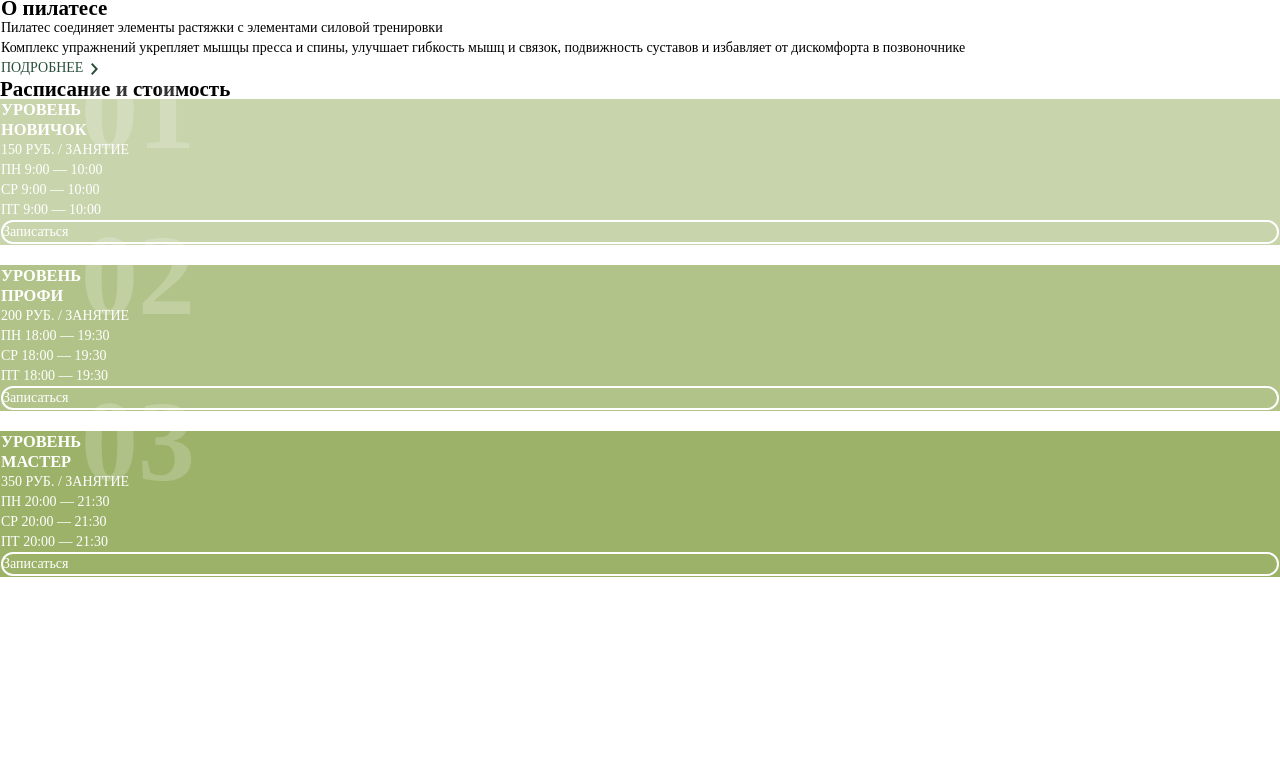
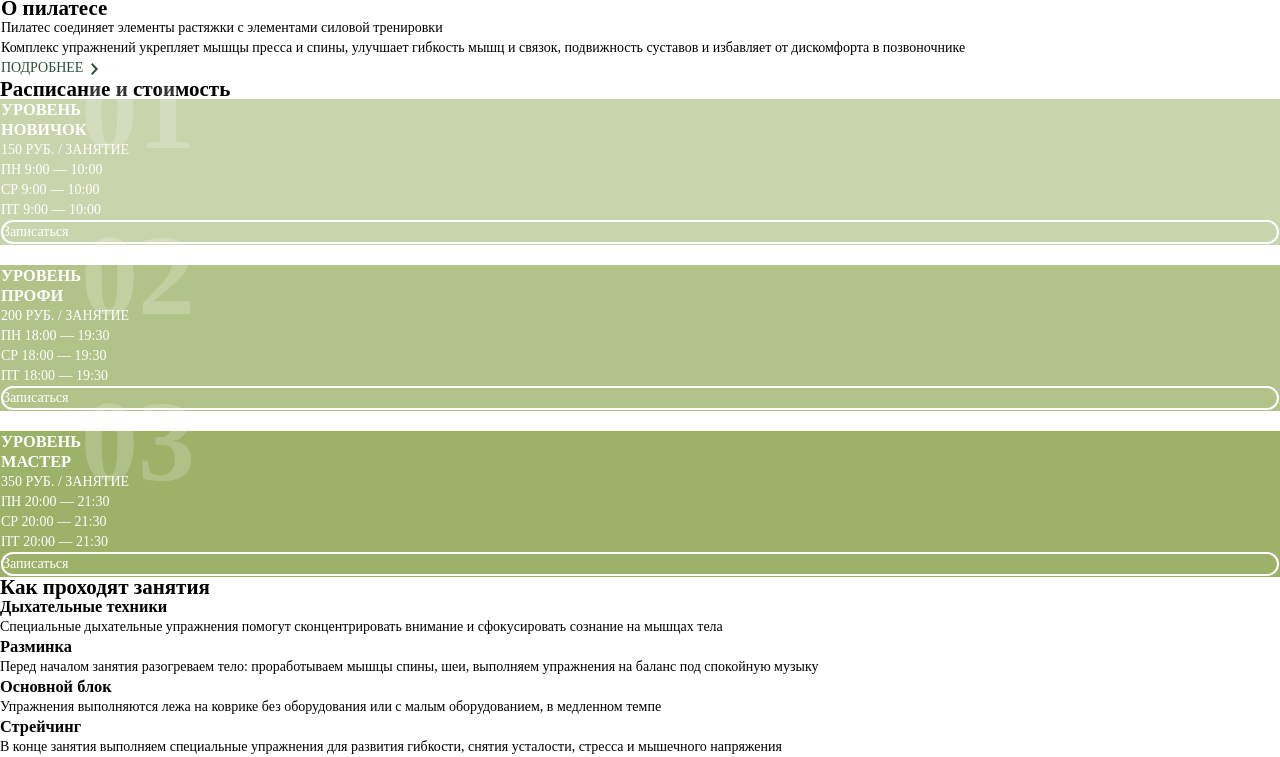
Before and after one commit to ElizavetaRogacheva/Pilates, a website: page app/index.html in a window 1280 px wide. Shown: the part 123-880 px from the top of the page. Before the commit the page ends 800 px from the top, so only its background shows below. Drawn offline with nearby package versions, Linux system fonts and the light colour scheme; files that its build step writes are made by us from their sources.

Commit message:
info-section

```diff
--- a/app/index.html
+++ b/app/index.html
@@ -81,6 +81,35 @@
             </ul>
         </div>
     </section>
+    <section class="info-section">
+        <div class="info-container">
+            <h1 class="info-section__title section-title">Как проходят занятия</h1>
+            <ul class="info-section__list">
+                <li class="info-section__item">
+                    <h3 class="info-item__title">Дыхательные техники</h3>
+                    <p class="info-item__text">Специальные дыхательные упражнения помогут сконцентрировать внимание
+                        и сфокусировать сознание
+                        на мышцах тела</p>
+                </li>
+                <li class="info-section__item">
+                    <h3 class="info-item__title">Разминка</h3>
+                    <p class="info-item__text">Перед началом занятия разогреваем тело: проработываем мышцы спины, шеи, выполняем упражнения на баланс
+                        под спокойную музыку</p>
+
+                </li>
+                <li class="info-section__item">
+                    <h3 class="info-item__title">Основной блок</h3>
+                    <p class="info-item__text">Упражнения выполняются лежа на коврике без оборудования или с малым оборудованием, в медленном темпе </p>
+
+                </li>
+                <li class="info-section__item">
+                    <h3 class="info-item__title">Стрейчинг</h3>
+                    <p class="info-item__text">В конце занятия выполняем специальные упражнения для развития гибкости, снятия усталости, стресса и мышечного напряжения</p>
+
+                </li>
+            </ul>
+        </div>
+    </section>
     <script src="js/main-nav.js"></script>
 </body>
 </html>
```
